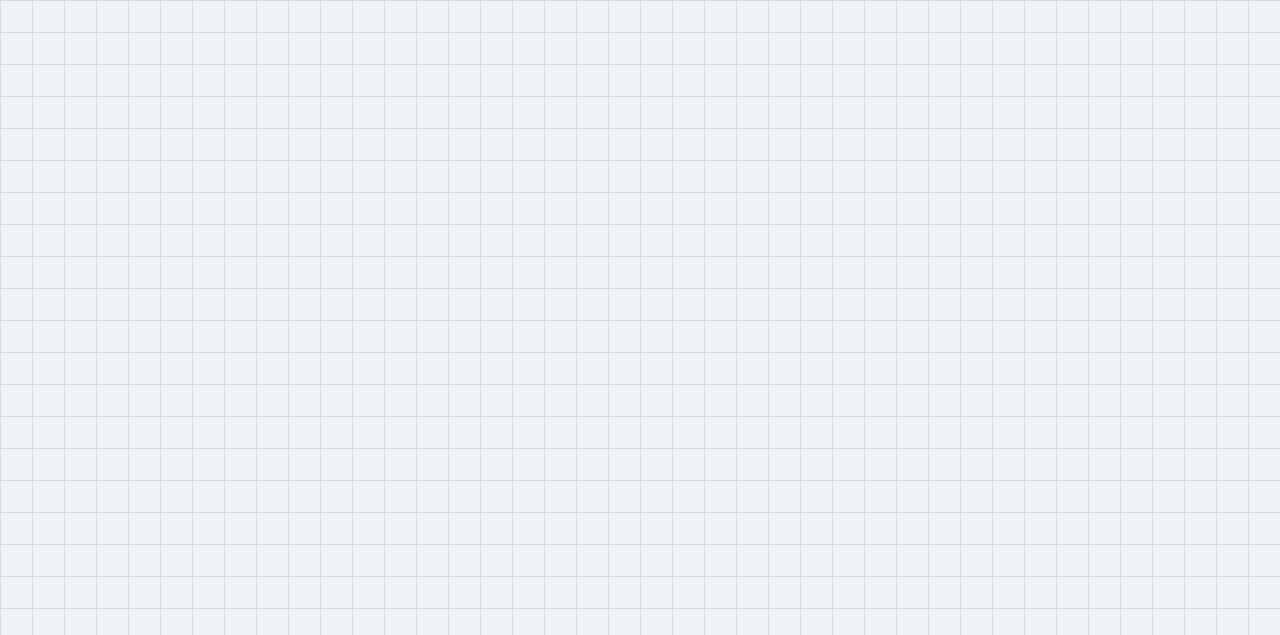
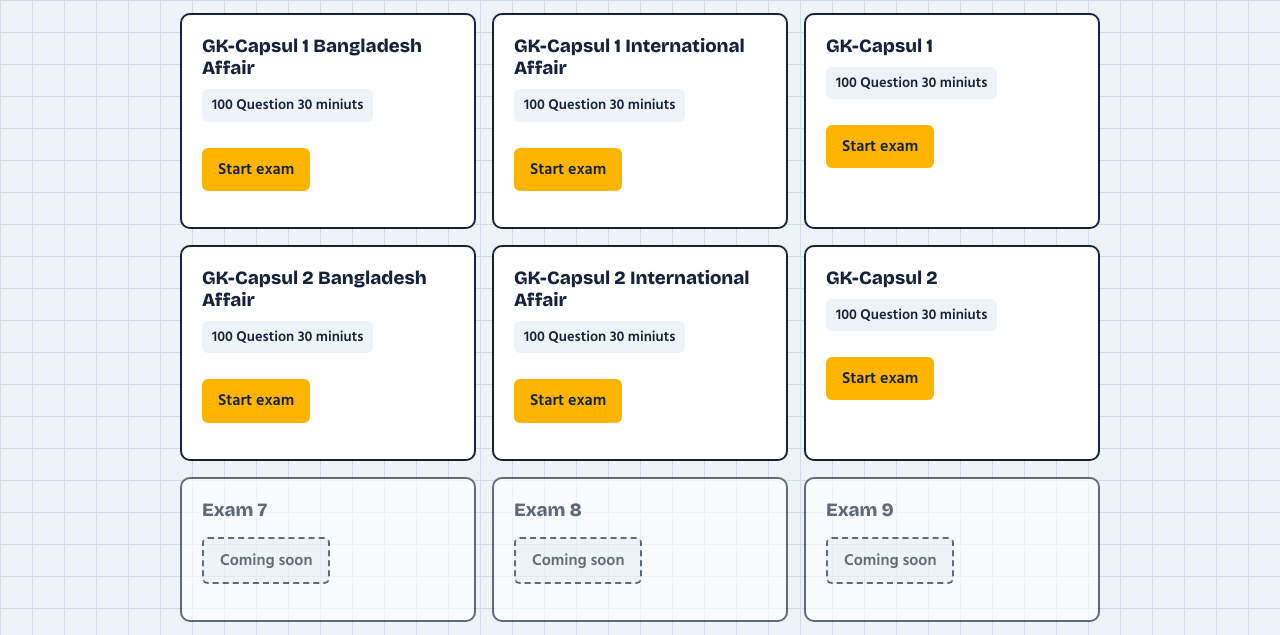
Before and after one commit to mathfreaksbd/mathfreaksbd.github.io, a plain HTML site: page exams.html in a window 1280 px wide. Shown: the part 160-795 px from the top of the page. Drawn offline with nearby package versions, Linux system fonts and the light colour scheme.

Commit message:
Update exams.html

```diff
--- a/exams.html
+++ b/exams.html
@@ -52,7 +52,7 @@ var EXAMS=[
  {title:"GK-Capsul 1", bt:"GK-Capsul 1 ", meta:"100 Question 30 miniuts", bm:"১০০টি প্রশ্ন ৩০ মিনিট ", file:"capsule 1.html"},
  {title:"GK-Capsul 2 Bangladesh Affair", bt:"GK-Capsul 2 Bangladesh Affair", meta:"100 Question 30 miniuts", bm:"১০০টি প্রশ্ন ৩০ মিনিট ", file:"bd.html"},
  {title:"GK-Capsul 2 International Affair", bt:"GK-Capsul 2 International Affair", meta:"100 Question 30 miniuts", bm:"১০০টি প্রশ্ন ৩০ মিনিট ", file:"int.html"},
- {title:"GK-Capsul 2 , bt:"GK-Capsul 2 ", meta:"100 Question 30 miniuts", bm:"১০০টি প্রশ্ন ৩০ মিনিট ", file:"mix.html"},
+ {title:"GK-Capsul 2" , bt:"GK-Capsul 2 ", meta:"100 Question 30 miniuts", bm:"১০০টি প্রশ্ন ৩০ মিনিট ", file:"mix.html"},
  {title:"Exam 7", bt:"পরীক্ষা ৭"},
  {title:"Exam 8", bt:"পরীক্ষা ৮"},
  {title:"Exam 9", bt:"পরীক্ষা ৯"},
```
